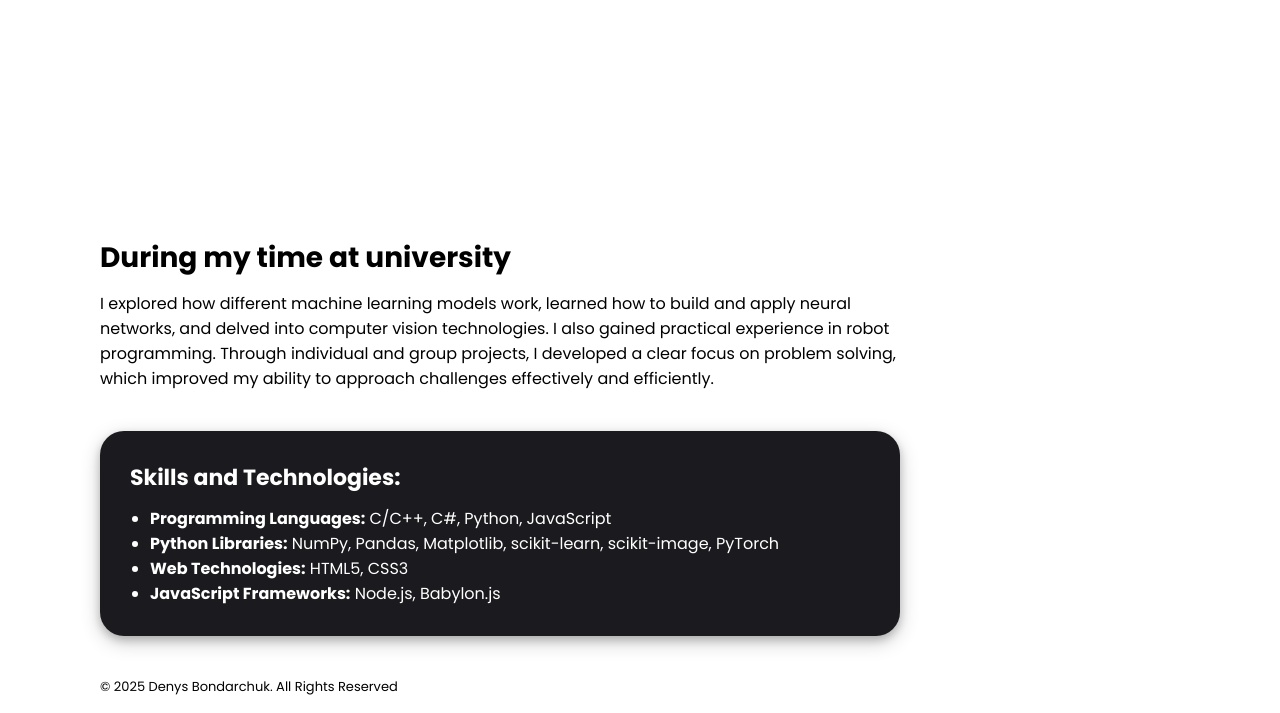
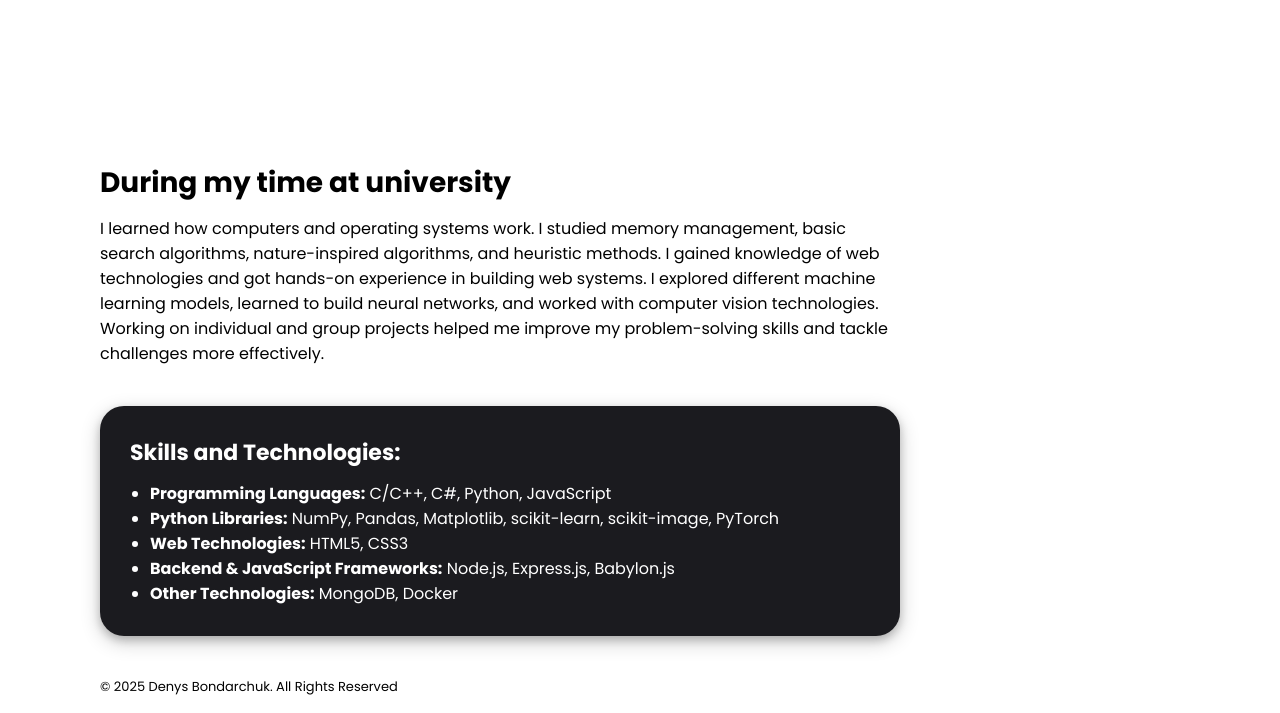
Before and after one commit to profjuvii/webdev-portfolio, a plain HTML site: page index.html in a window 1280 px wide. Both pictures are taken after a click on the link "About". Shown: the part 88-801 px from the top of the page. Drawn offline with Linux system fonts and the light colour scheme.

Commit message:
Refresh index.html

```diff
--- a/index.html
+++ b/index.html
@@ -24,20 +24,22 @@
         <section id="home" class="active">
             <h1>Hi, I'm Denys Bondarchuk!</h1>
             <p>
-                I'm currently a 3rd-year student at the Technical University of Košice, Slovakia. I like to develop,
-                learn and explore new things in the field of Information Technologies. I pay special attention to the
-                creation of Artificial Intelligence, because this is exactly what my specialty is about. On this website
-                you can learn more about my professional skills and experience.
+                I’m currently a student at the Technical University of Košice, Slovakia, pursuing a Bachelor’s degree.
+                I enjoy developing, learning, and exploring new advancements in the field of Information Technology.
+                I have a particular interest in Artificial Intelligence, as it aligns with my area of study.
+                On this website, you can learn more about my professional skills and experience.
             </p>
         </section>
 
         <section id="about">
             <div>
                 <h1>During my time at university</h1>
-                <p>I explored how different machine learning models work, learned how to build and apply neural networks,
-                    and delved into computer vision technologies. I also gained practical experience in robot programming.
-                    Through individual and group projects, I developed a clear focus on problem solving, which improved my
-                    ability to approach challenges effectively and efficiently.
+                <p>
+                    I learned how computers and operating systems work.
+                    I studied memory management, basic search algorithms, nature-inspired algorithms, and heuristic methods.
+                    I gained knowledge of web technologies and got hands-on experience in building web systems.
+                    I explored different machine learning models, learned to build neural networks, and worked with computer vision technologies.
+                    Working on individual and group projects helped me improve my problem-solving skills and tackle challenges more effectively.
                 </p>
             </div>
 
@@ -48,7 +50,8 @@
                     <li><strong>Programming Languages:</strong> C/C++, C#, Python, JavaScript</li>
                     <li><strong>Python Libraries:</strong> NumPy, Pandas, Matplotlib, scikit-learn, scikit-image, PyTorch</li>
                     <li><strong>Web Technologies:</strong> HTML5, CSS3</li>
-                    <li><strong>JavaScript Frameworks:</strong> Node.js, Babylon.js</li>
+                    <li><strong>Backend & JavaScript Frameworks:</strong> Node.js, Express.js, Babylon.js</li>
+                    <li><strong>Other Technologies:</strong> MongoDB, Docker</li>
                 </ul>
             </div>
         </section>
```
